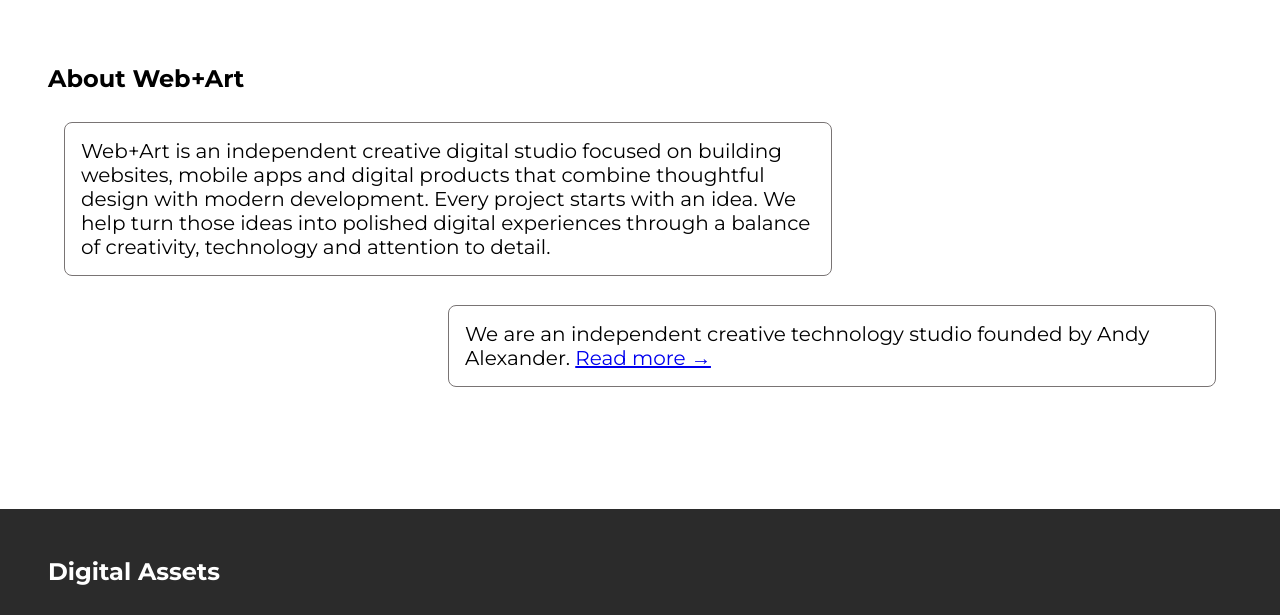
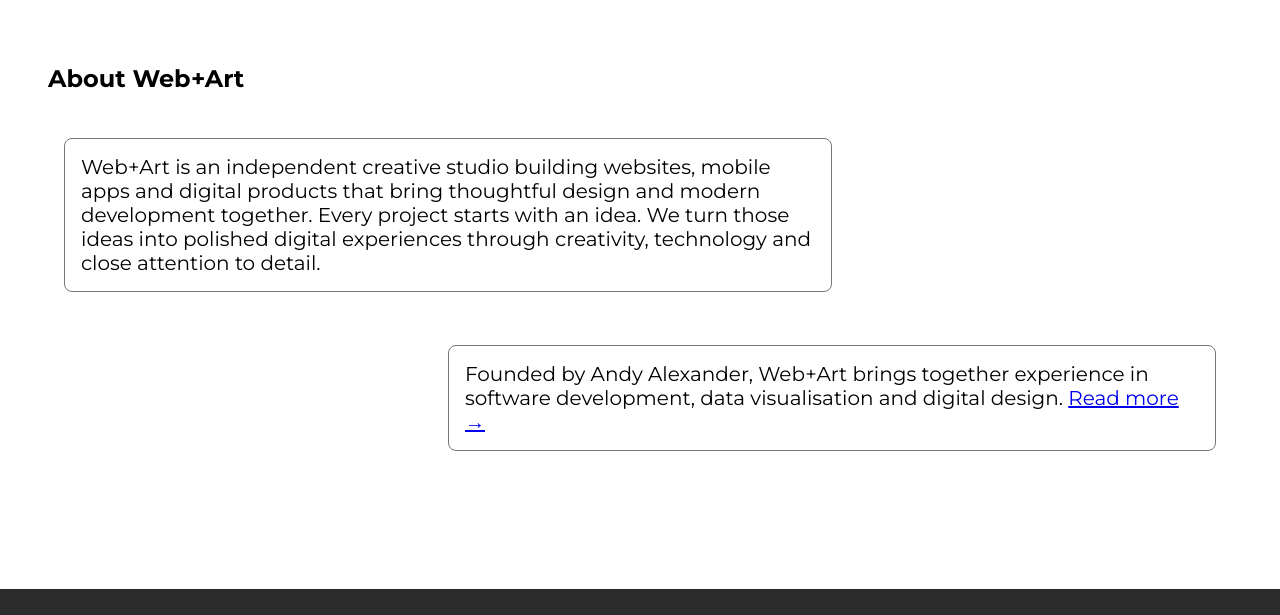
Before and after one commit to andyjalex/web-art, a website: page public/index.html in a window 1280 px wide. Shown: the part 800-1415 px from the top of the page. Drawn offline with nearby package versions, Linux system fonts and the light colour scheme.

Commit message:
hero+about changes

```diff
--- a/public/index.html
+++ b/public/index.html
@@ -145,17 +145,12 @@
         <div class="services__list">
           <article class="service">
             <p class="left">
-              Web+Art is an independent creative digital studio focused on
-              building websites, mobile apps and digital products that combine
-              thoughtful design with modern development. Every project starts
-              with an idea. We help turn those ideas into polished digital
-              experiences through a balance of creativity, technology and
-              attention to detail.
+              Web+Art is an independent creative studio building websites, mobile apps and digital products that bring thoughtful design and modern development together.
+Every project starts with an idea. We turn those ideas into polished digital experiences through creativity, technology and close attention to detail.
             </p>
 
             <p class="right">
-              We are an independent creative technology studio founded by
-              Andy Alexander. <a href="about/index.html">Read more →</a>
+              Founded by Andy Alexander, Web+Art brings together experience in software development, data visualisation and digital design. <a href="about/index.html">Read more →</a>
             </p>
           </article>
         </div>
--- a/public/main.css
+++ b/public/main.css
@@ -527,7 +527,7 @@
   min-width: 20rem;
   flex-direction: column;
   justify-content: center;
-  height: 20rem;
+  height: 25rem;
   margin: 1rem;
   background: white;
   padding: 0.5rem;
```
